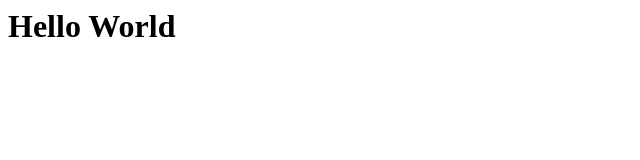
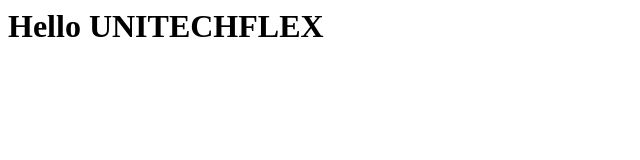
Before and after one commit to Prathm09/myfirststaticweb, a plain HTML site: page index.html in a window 1280 px wide. Shown: the whole page, without its empty margins (0-640 px from the left). Drawn offline with Linux system fonts and the light colour scheme.

Commit message:
initial commit

```diff
--- a/index.html
+++ b/index.html
@@ -1 +1 @@
-<h1> Hello World </h1>
+<h1> Hello UNITECHFLEX</h1>
```
